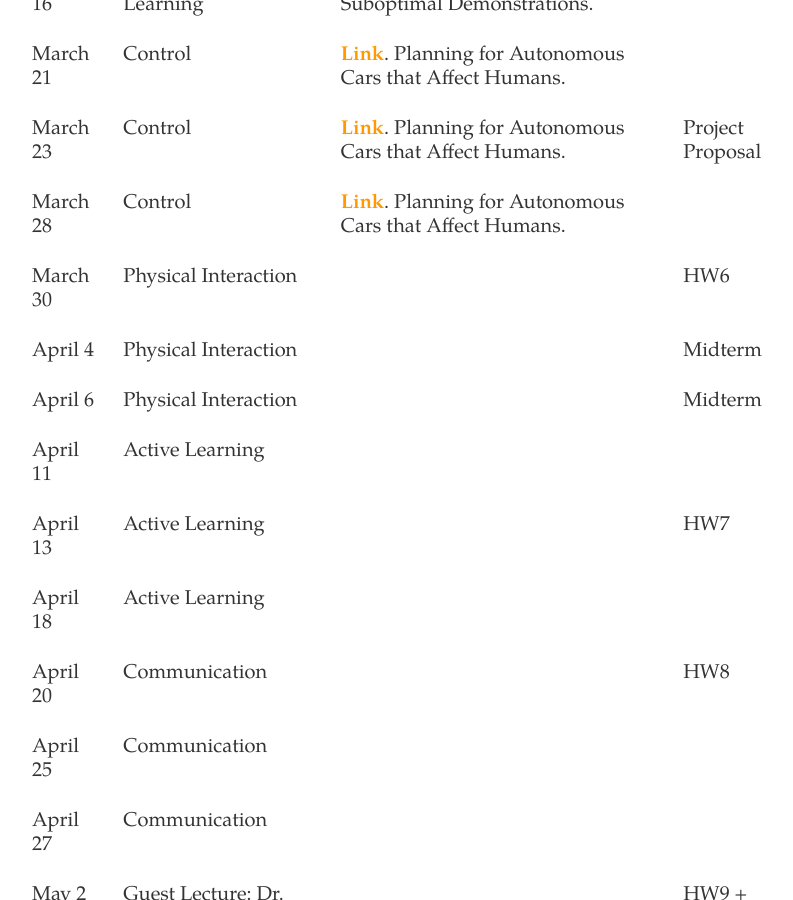
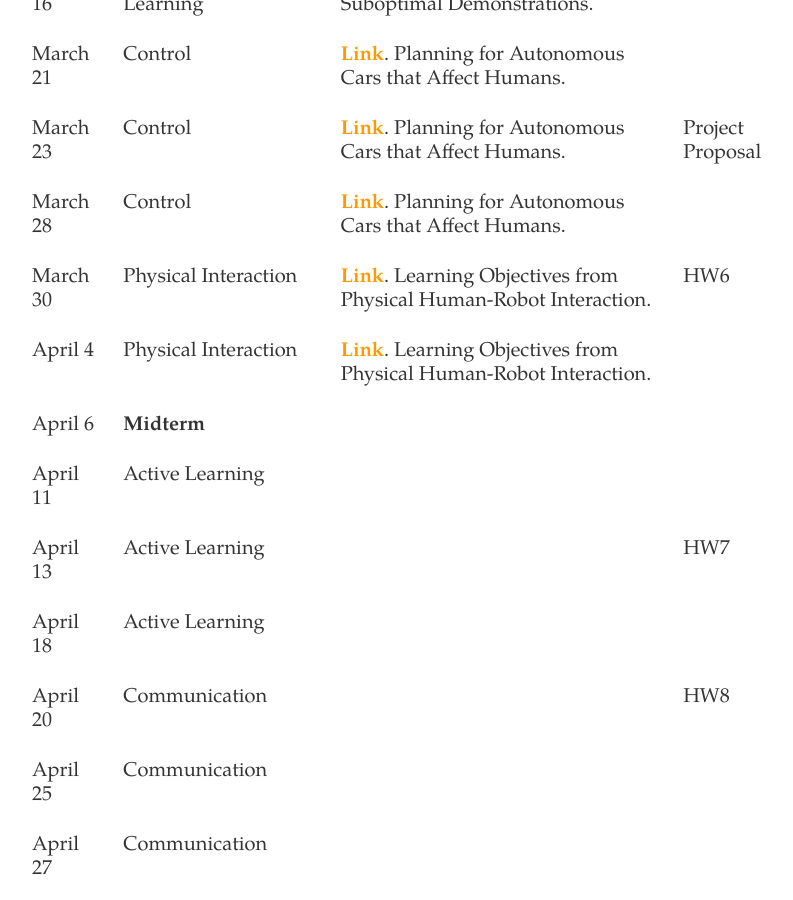
Before and after one commit to dylan-losey/dylan-losey.github.io, a Jekyll site: the page built from me5824-spring23.html, in a window 1280 px wide and 900 px high, scrolled down 3080 px. Shown: the whole window, without its empty margins (222-1015 px from the left). Built offline with Jekyll 4.4.1, drawn with Linux system fonts in a browser that asks for light colours; nearby versions of some CDN libraries.

Commit message:
phri stuff

```diff
--- a/me5824-spring23.html
+++ b/me5824-spring23.html
@@ -292,20 +292,26 @@ tags: me5824-spring2023
     <tr>
       <td>March 30</td>
       <td>Physical Interaction</td>
-      <td></td>
+      <td>
+        <b><a class="link" href="{{ site.baseurl }} /pdfs/me5824/losey_2021.pdf">Link</a></b>.
+        Learning Objectives from Physical Human-Robot Interaction.
+      </td>
       <td>HW6</td>
     </tr>
     <tr>
       <td>April 4</td>
       <td>Physical Interaction</td>
+      <td>
+        <b><a class="link" href="{{ site.baseurl }} /pdfs/me5824/losey_2021.pdf">Link</a></b>.
+        Learning Objectives from Physical Human-Robot Interaction.
+      </td>
       <td></td>
-      <td>Midterm</td>
     </tr>
     <tr>
       <td>April 6</td>
-      <td>Physical Interaction</td>
+      <td><b>Midterm</b></td>
       <td></td>
-      <td>Midterm</td>
+      <td></td>
     </tr>
     <tr>
       <td>April 11</td>
```
